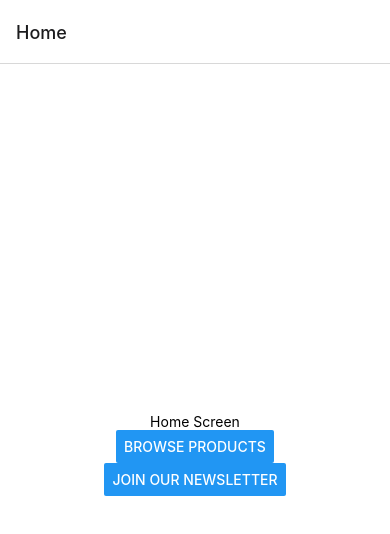
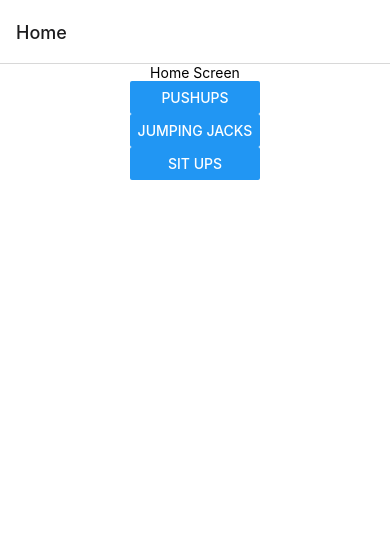
Before and after one commit to emily-foley/Workout-Plan-App, a React Native app in the folder portfolio2/: screen / in a window 390 px wide. Shown: the top 534 px of the page. Built offline with nearby package versions, Linux system fonts and the light colour scheme.

Commit message:
April 23, 2022 5:02 PM

```diff
--- a/portfolio2/App.js
+++ b/portfolio2/App.js
@@ -5,110 +5,83 @@ import { createNativeStackNavigator } from '@react-navigation/native-stack';
 import { FlatList } from 'react-native-gesture-handler';
 import { useState, useCallback } from "react";
 import { StatusBar } from 'expo-status-bar';
-import {Card} from 'react-native-paper';
 
+const Stack = createNativeStackNavigator();
 
-// //component 2
-// function Newsletter(){
-
-
-// }
-
-//component 1
-function Listings() {
-  let saleItems = [
-    {
-      id: 1,
-      name: "Hoodie",
-      image: 'https://images.unsplash.com/photo-1620799140188-3b2a02fd9a77?ixlib=rb-1.2.1&ixid=MnwxMjA3fDB8MHxwaG90by1wYWdlfHx8fGVufDB8fHx8&auto=format&fit=crop&w=1372&q=80',
-      description: "Black hoodie" ,
-      price: "30.00"
-    },
-    {
-      id: 2,
-      name: "Shorts",
-      image: 'https://images.unsplash.com/photo-1591195853828-11db59a44f6b?ixlib=rb-1.2.1&ixid=MnwxMjA3fDB8MHxwaG90by1wYWdlfHx8fGVufDB8fHx8&auto=format&fit=crop&w=1470&q=80',
-      description: "Womens running shorts",
-      price: "18.00"
-    },
-    {
-      id: 3,
-      name: "T-shirt",
-      image: 'https://images.unsplash.com/photo-1622470953794-aa9c70b0fb9d?ixlib=rb-1.2.1&ixid=MnwxMjA3fDB8MHxwaG90by1wYWdlfHx8fGVufDB8fHx8&auto=format&fit=crop&w=687&q=80',
-      description: "Oversized graphic tee",
-      price: "15.00"
-    },
-  ]
-  const renderData = (item) => {
-    return(
-      <Card style = {styles.card}>
-        <Card.Cover source={{ uri: item.image }} />
-        <Text style = {{fontSize:25}}>{item.name}</Text>
-        <Text style = {{fontSize:15}}>{item.description}</Text>
-        <Text style = {{fontSize:20}}>$ {item.price}</Text>
-      </Card>
-    )
-  }
-  return (
-
-    <FlatList
-    data = {saleItems}
-    renderItem = {({item}) => {
-        return renderData(item)
-    }}
-    keyExtractor = {item => `${item.id}`}
-    />
-  )
-}
-
-//Screen 1
-function Products({ navigation }) {
+function ExerciseScreen({ route, navigation }) {
+  let [count, setCount] = useState(0);
+  let {exerciseList, exerciseKey } = route.params
+  let gotoExercise = useCallback(() => {
+    navigation.push("RepetitionExercise", { exerciseList: exerciseList, exerciseKey: currentExercise.suggestedKey, count: route.params.count + 1})
+  })
+  let currentExercise = exerciseList.find(ex => ex.key === exerciseKey)
   return (
     <View style={styles.container}>
-      <Text styles={{fontSize:25}}>Products</Text>
-      <Listings></Listings>
-      <Button title="Home" onPress={() => navigation.navigate('Home')} />
+      <Text style={styles.text}>{currentExercise.name} : {currentExercise.description}</Text>
+
+      <Text>Reps: {count}</Text>
+      <Button title="Complete rep" onPress={() => setCount(count + 1)}></Button>
+      <Button title="Reset" onPress={() => setCount(0)}>Reset</Button>
+
+      <Text styles={styles.suggestedExercise}>Suggested exercise:</Text>
+      <Button onPress={gotoExercise} title="Go to Screen"></Button>
+
+      <Button title="Home" onPress={() => navigation.navigate('Home')}></Button>
+
+      <StatusBar style='auto'/>
     </View>
   );
 }
 
-//Screen 2
-function Screen2({ navigation }) {
+
+function HomeScreen({ navigation }) {
+  let exerciseList = [
+  {
+    key: "1",
+    name: "Pushups",
+    description: "Done laying with face, palms and toes facing down, keeping legs and back straight, extending arms straight to push body up and back down again" ,
+    suggestedKey: "2"
+  },
+  {
+    key: "2",
+    name: "Jumping Jacks",
+    description: "Performed from a standing position by jumping to a position with legs spread and arms raised",
+    suggestedKey: "3"
+  },
+  {
+    key: "3",
+    name: "Sit ups",
+    description: "Done by lying on your back and lifting your torso",
+    suggestedKey: "1"
+  },
+]
+
+  let gotoExercise = useCallback(({ key }) => {
+    navigation.navigate("RepetitionExercise", { exerciseKey: key, count: 0, exerciseList })
+  })
+
   return (
     <View style={styles.container}>
-      <Text>Screen 2</Text>
-
-      <Button title="Home" onPress={() => navigation.navigate('Home')} />
+      <Text>Home Screen</Text>
+      <FlatList
+        data={exerciseList}
+        renderItem={
+          ({ item }) => <Button onPress={() => gotoExercise(item)} title={item.name}></Button>
+        }
+      />
+      <StatusBar style='auto'/>
     </View>
   );
 }
 
-//Screen 3
-function HomeScreen({navigation}) {
-  return (
-    <View style={styles.container}>
-      <Text>Home Screen</Text>
-      <Button
-        title="Browse products"
-        onPress={() => navigation.navigate('Products')}
-      />
-      <Button
-        title="Join our Newsletter"
-        onPress={() => navigation.navigate('Screen 2')}
-      />
-    </View>
-  );
-}
 
-const Stack = createNativeStackNavigator();
 
 function App() {
   return (
     <NavigationContainer>
-      <Stack.Navigator>
+      <Stack.Navigator initialRouteName="Home">
         <Stack.Screen name="Home" component={HomeScreen} />
-        <Stack.Screen name="Products" component={Products} />
-        <Stack.Screen name="Screen 2" component={Screen2} />
+        <Stack.Screen name="RepetitionExercise" component={ExerciseScreen} />
       </Stack.Navigator>
     </NavigationContainer>
   );
@@ -123,13 +96,11 @@ const styles = StyleSheet.create({
     alignItems: 'center',
     justifyContent: 'center',
   },
-  card: {
-    width: 400,
-    padding: 10,
-    margin: 10,
-    backgroundColor:"#e5e5e5"
+  text: {
+    width: '400px',
+    marginBottom: '30px',
   },
-  pageTitle: {
-    fontSize: 25,
+  suggestedExercise: {
+    paddingTop: '100px',
   }
 });
```
